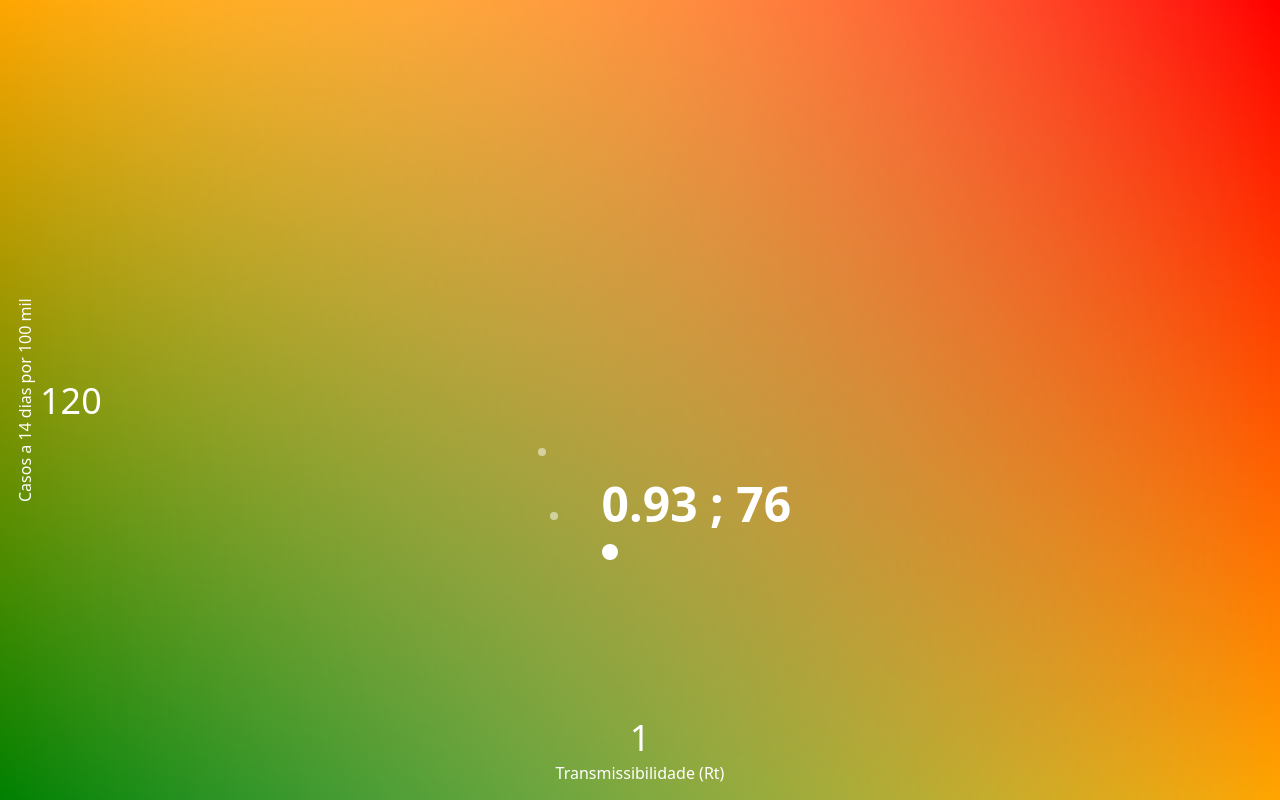
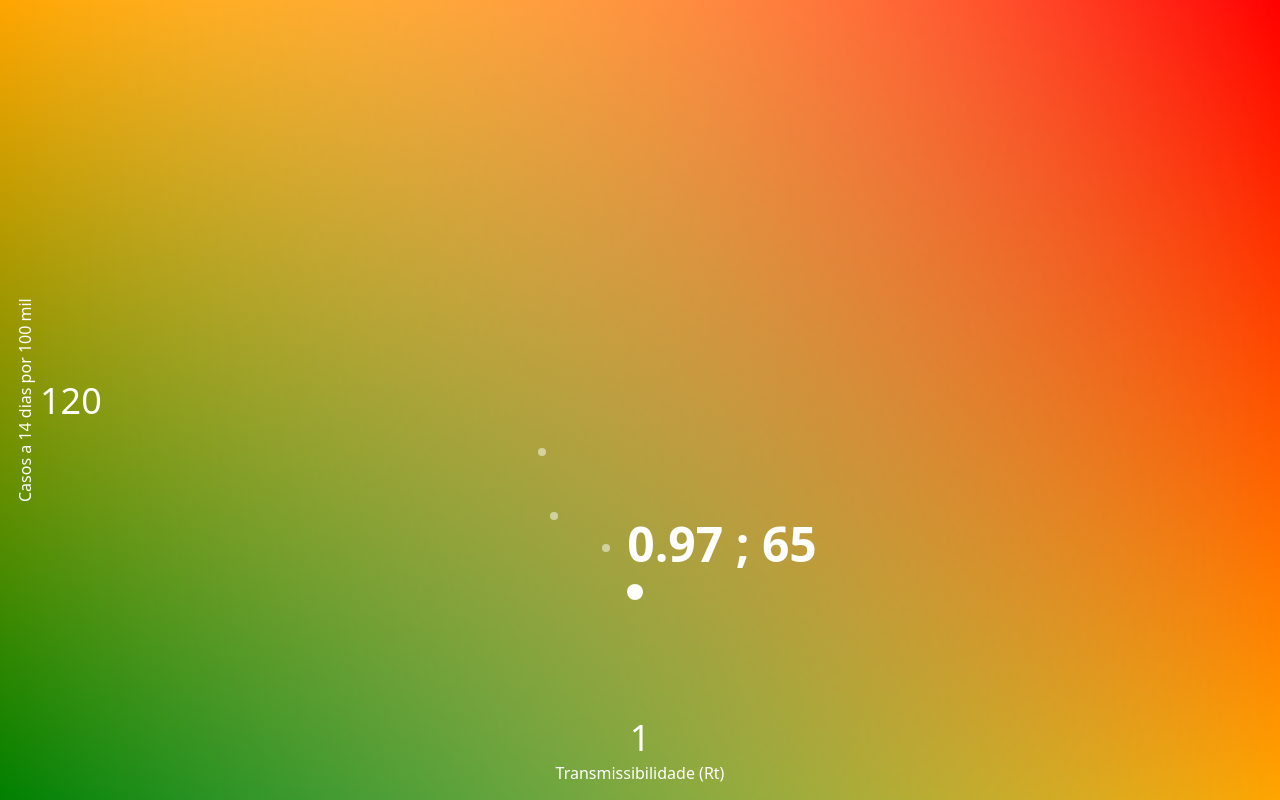
Before and after one commit to covidometro/covidometro.github.io, a plain HTML site: page index.html in a window 1280 px wide. Drawn offline with Linux system fonts and the light colour scheme.

Commit message:
Update index.html

```diff
--- a/index.html
+++ b/index.html
@@ -32,7 +32,10 @@
     <div style="position: absolute; background-color: rgba(255,255,255,0.5); border-radius: 50%; width: 8px; height: 8px;"></div>
   </div>
   <div style="position: absolute; left: 47%; bottom: 32%;">
-    <div style="color: white; font-family: system-ui; margin-bottom: 8px; font-size: 48px; font-weight: bold;">0.93 ; 76</div>
+    <div style="position: absolute; background-color: rgba(255,255,255,0.5); border-radius: 50%; width: 8px; height: 8px;"></div>
+  </div>
+  <div style="position: absolute; left: 49%; bottom: 27%;">
+    <div style="color: white; font-family: system-ui; margin-bottom: 8px; font-size: 48px; font-weight: bold;">0.97 ; 65</div>
     <div style="position: absolute; background-color: white; border-radius: 50%; width: 16px; height: 16px;"></div>
   </div>
   <div style="position: absolute; color: white; font-size: 16px; left: 14px; font-family: system-ui; height: 100%; text-align: center; transform: rotate(180deg); writing-mode: vertical-lr;">Casos a 14 dias por 100 mil</div>
```
